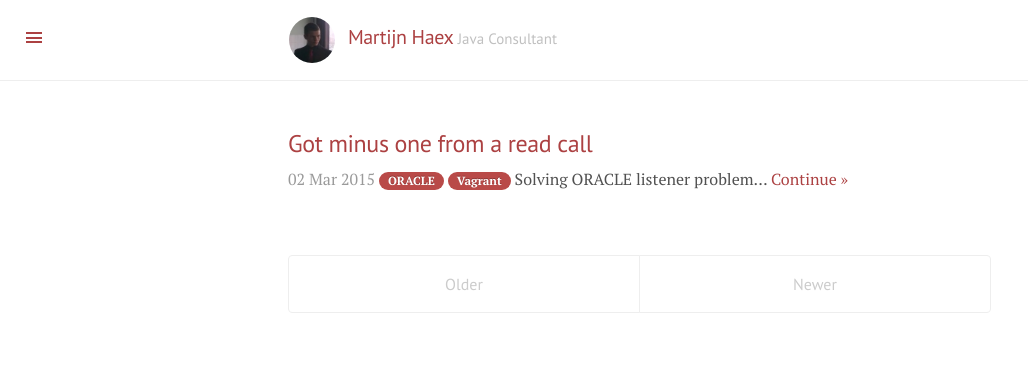
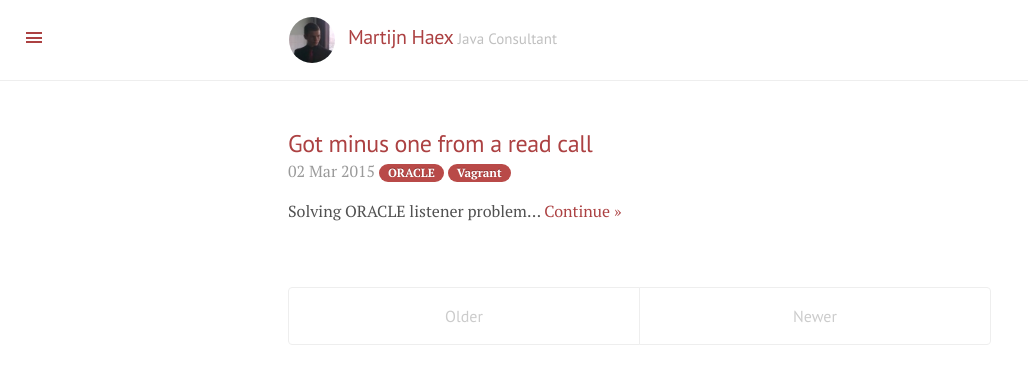
Before and after one commit to martijnhaex/martijnhaex.github.io, a Jekyll site: the page built from index.html, in a window 1280 px wide. Shown: the top 384 px of the page, without its empty margins (0-1028 px from the left). Built offline with Jekyll 4.4.1, drawn with Linux system fonts in a browser that asks for light colours; Markdown is read by kramdown in place of the engine named in the settings; the list of posts is cut into pages by our own code.

```diff
--- a/index.html
+++ b/index.html
@@ -11,12 +11,15 @@
                 {{ post.title }}
             </a>
         </h2>
+
+        <div class="post-meta">
             <span class="post-date">
                 {{ post.date | date_to_string }}
                 {% for tag in post.tags %}
                     <span class="badge badge-important">{{tag}}</span>
                 {% endfor %}
             </span>
+        </div>
 
         {{ post.summary }}&hellip; <a href="{{ post.url}}">Continue &raquo;</a>
     </div>
```
Lines whose indentation alone changed are shown as unchanged.
